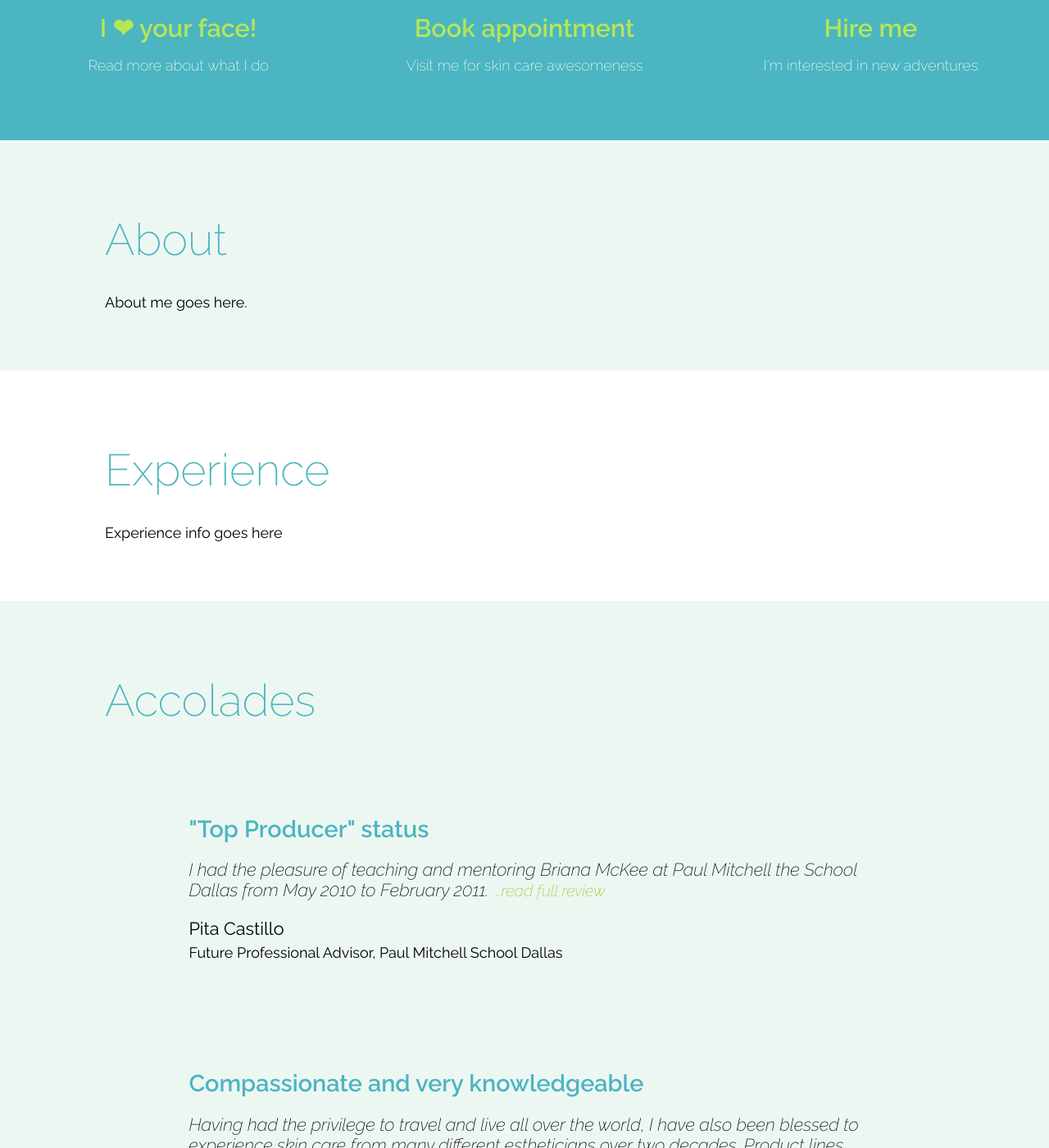
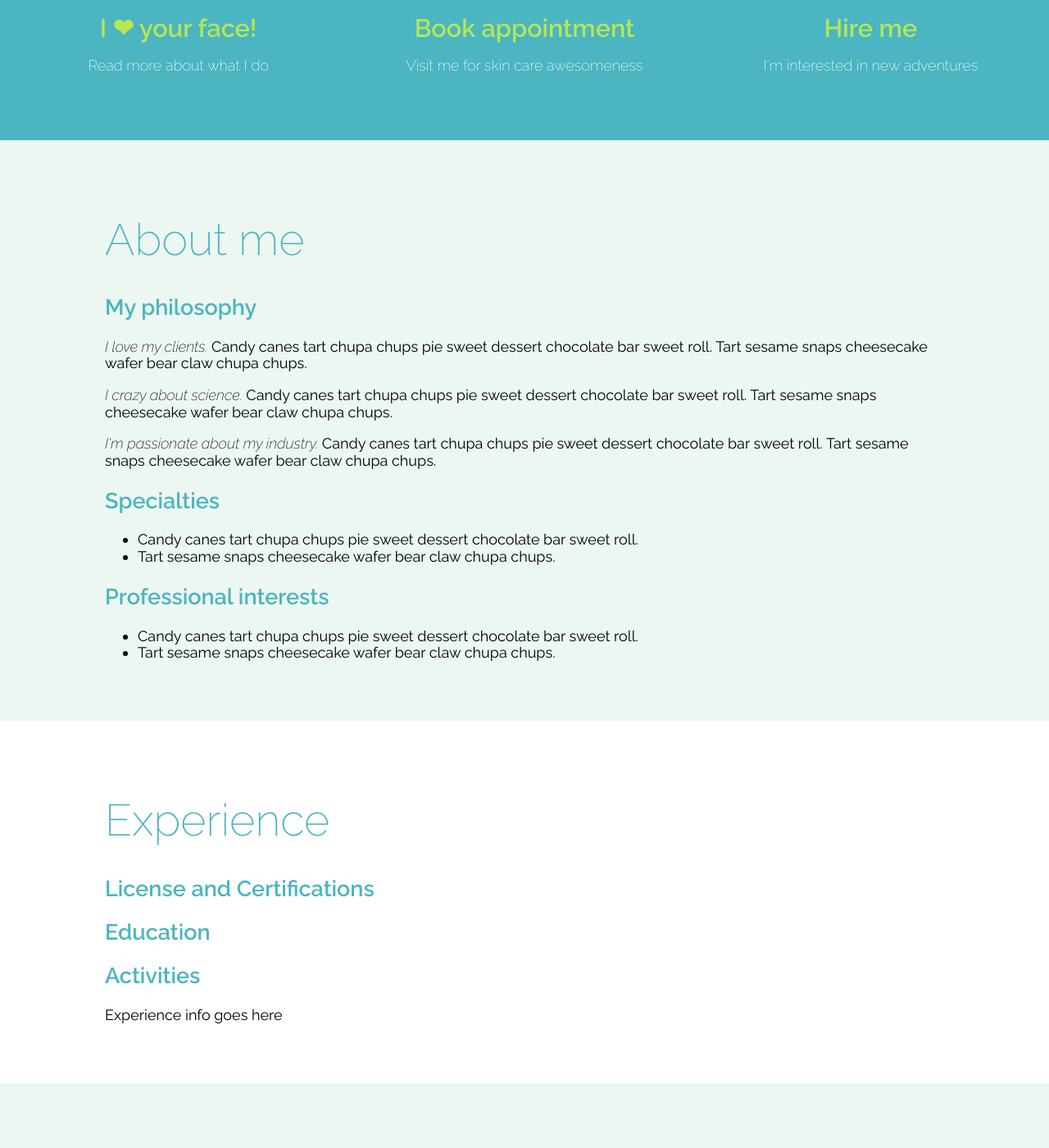
Before and after one commit to haileypate/briana-mckee, a Jekyll site: the page built from index.md, in a window 1280 px wide and 1400 px high, scrolled down 917 px. Shown: the whole window at 82% size. Built offline with Jekyll 4.4.1, drawn with Linux system fonts in a browser that asks for light colours.

Commit message:
add content placeholders

```diff
--- a/_layouts/home.html
+++ b/_layouts/home.html
@@ -29,15 +29,31 @@ layout: default
 
 <section class="container" id="about">
   <header>
-    <h1>About</h1>
+    <h1>About me</h1>
   </header>
-  <p>About me goes here.</p>
+    <h2>My philosophy</h2>
+      <p><em>I love my clients.</em> Candy canes tart chupa chups pie sweet dessert chocolate bar sweet roll. Tart sesame snaps cheesecake wafer bear claw chupa chups.</p>
+      <p><em>I crazy about science.</em> Candy canes tart chupa chups pie sweet dessert chocolate bar sweet roll. Tart sesame snaps cheesecake wafer bear claw chupa chups.</p>
+      <p><em>I'm passionate about my industry.</em> Candy canes tart chupa chups pie sweet dessert chocolate bar sweet roll. Tart sesame snaps cheesecake wafer bear claw chupa chups.</p>
+    <h2>Specialties</h2>
+      <ul>
+        <li>Candy canes tart chupa chups pie sweet dessert chocolate bar sweet roll.</li>
+        <li>Tart sesame snaps cheesecake wafer bear claw chupa chups.</li>
+      </ul>
+    <h2>Professional interests</h2>
+      <ul>
+        <li>Candy canes tart chupa chups pie sweet dessert chocolate bar sweet roll.</li>
+        <li>Tart sesame snaps cheesecake wafer bear claw chupa chups.</li>
+      </ul>
 </section>
 
 <section class="container" id="experience">
   <header>
     <h1>Experience</h1>
   </header>
+    <h2>License and Certifications</h2>
+    <h2>Education</h2>
+    <h2>Activities</h2>
   <p>Experience info goes here</p>
 </section>
 
```
